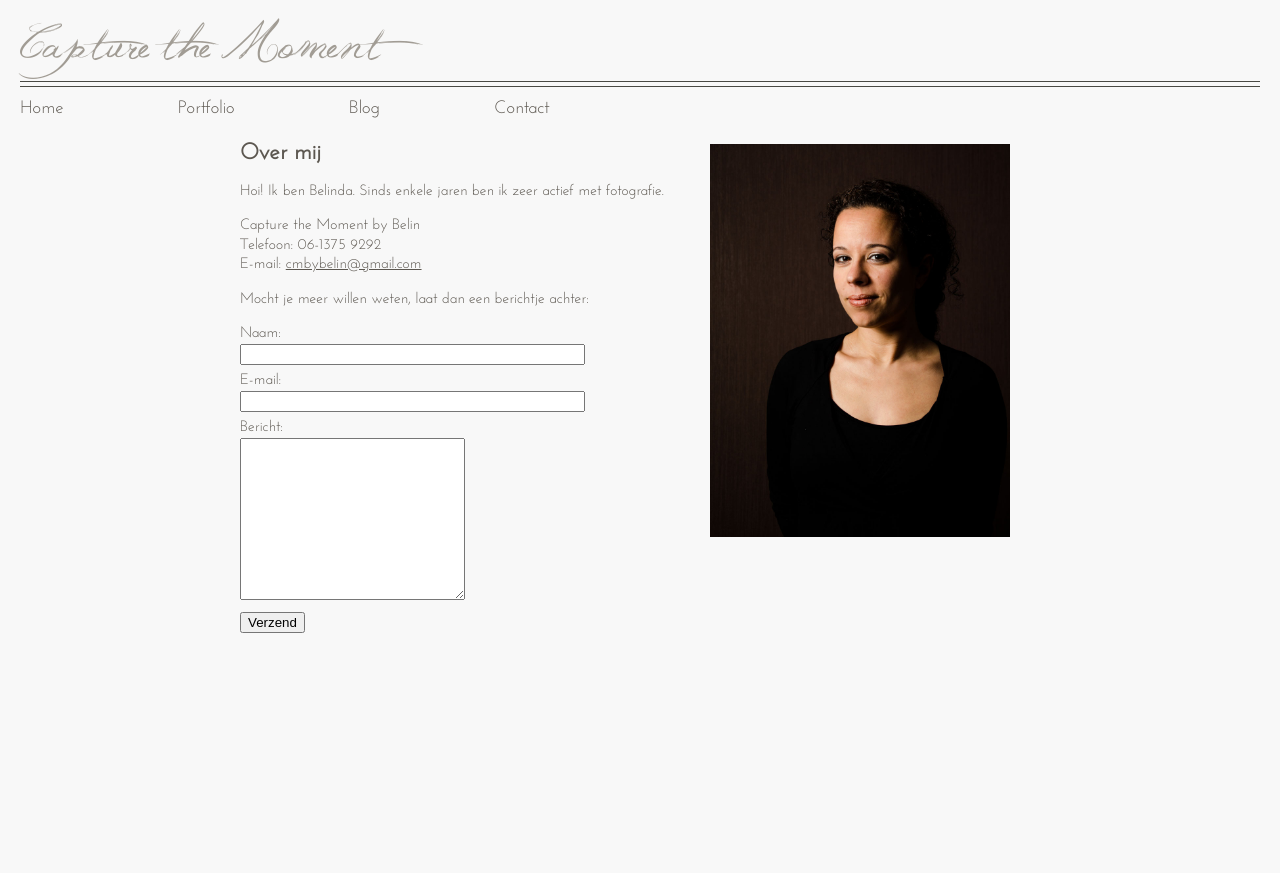
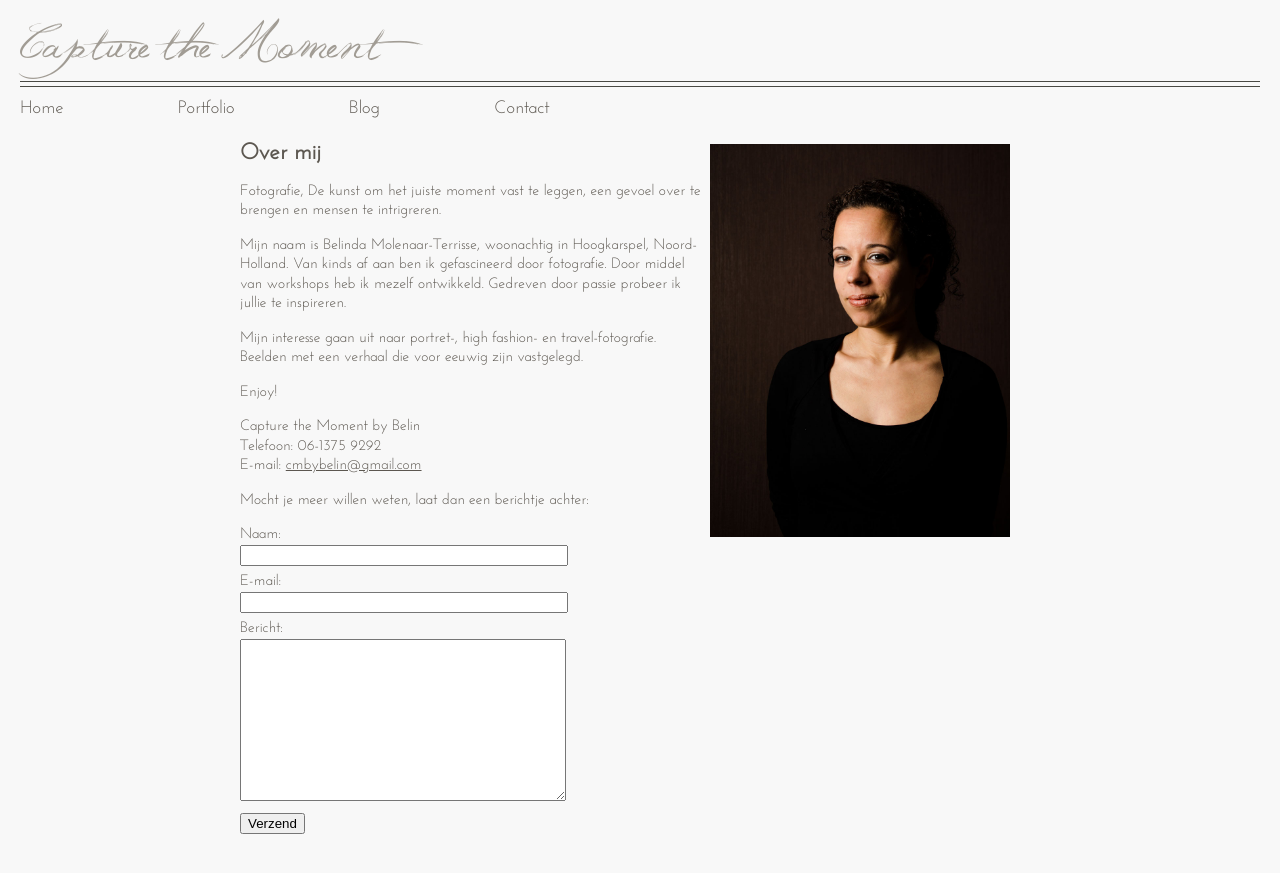
Before and after one commit to cmbybelin/cmbybelin.github.io, a Jekyll site: the page built from contact.html, in a window 1280 px wide. Shown: the top 873 px of the page. Built offline with Jekyll 4.4.1, drawn with Linux system fonts in a browser that asks for light colours.

Commit message:
contactpagina geupdatet

```diff
--- a/contact.html
+++ b/contact.html
@@ -5,7 +5,15 @@
 <article class="blog">
 <img src="portfolio/belin.jpg" style="width: 300px; float: right; margin-right: 2em" alt="Dit ben ik"/>
 <h2>Over mij</h2>
-<p>Hoi! Ik ben Belinda. Sinds enkele jaren ben ik zeer actief met fotografie.</p>
+
+<p>Fotografie, De kunst om het juiste moment vast te leggen, een gevoel over te brengen en mensen te intrigreren.</p>
+
+<p>Mijn naam is Belinda Molenaar-Terrisse, woonachtig in Hoogkarspel, Noord-Holland.
+Van kinds af aan ben ik gefascineerd door fotografie. Door middel van workshops heb ik mezelf ontwikkeld. Gedreven door passie probeer ik jullie te inspireren.</p>
+
+<p>Mijn interesse gaan uit naar portret-, high fashion- en travel-fotografie.<br/>Beelden met een verhaal die voor eeuwig zijn vastgelegd.</p>
+
+<p>Enjoy!</p>
 
 <div class="vcard">
     <div class="fn org">Capture the Moment by Belin</div>
@@ -20,11 +28,11 @@
   <input type='hidden' name='redirect_to' value='http://cmbybelin.com/contact-thanks.html' />
 
   <label for="f_name">Naam:</label>
-  <input id="f_name" type="text" name="name" size="40" required/>
+  <input id="f_name" type="text" name="name" style="width:320px" required/>
   <label for="f_email">E-mail:</label>
-  <input id="f_email" type="email" name="email" size="40" required/>
+  <input id="f_email" type="email" name="email" style="width:320px" required/>
   <label for="f_message">Bericht:</label>
-  <textarea id="f_message" name="message" cols="38" rows="12" required></textarea>
+  <textarea id="f_message" name="message" style="width:320px" rows="12" required></textarea>
 
   <button type='submit'>Verzend</button>
 </form>
```
